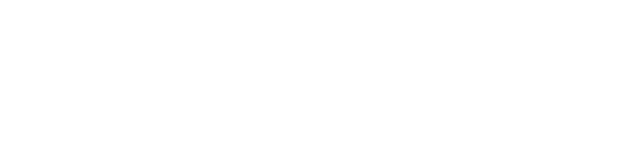
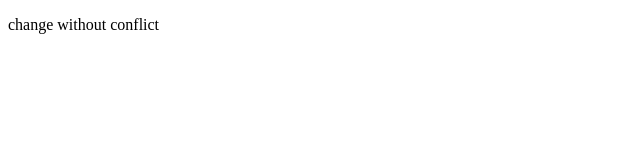
Before and after one commit to YL4279/pull-push, a plain HTML site: page index.html in a window 1280 px wide. Shown: the whole page, without its empty margins (0-640 px from the left). Drawn offline with Linux system fonts and the light colour scheme.

Commit message:
change without conflict

```diff
--- a/index.html
+++ b/index.html
@@ -8,5 +8,6 @@
 </head>
 <body>
 
+    <p>change without conflict</p>
 </body>
 </html>
```
